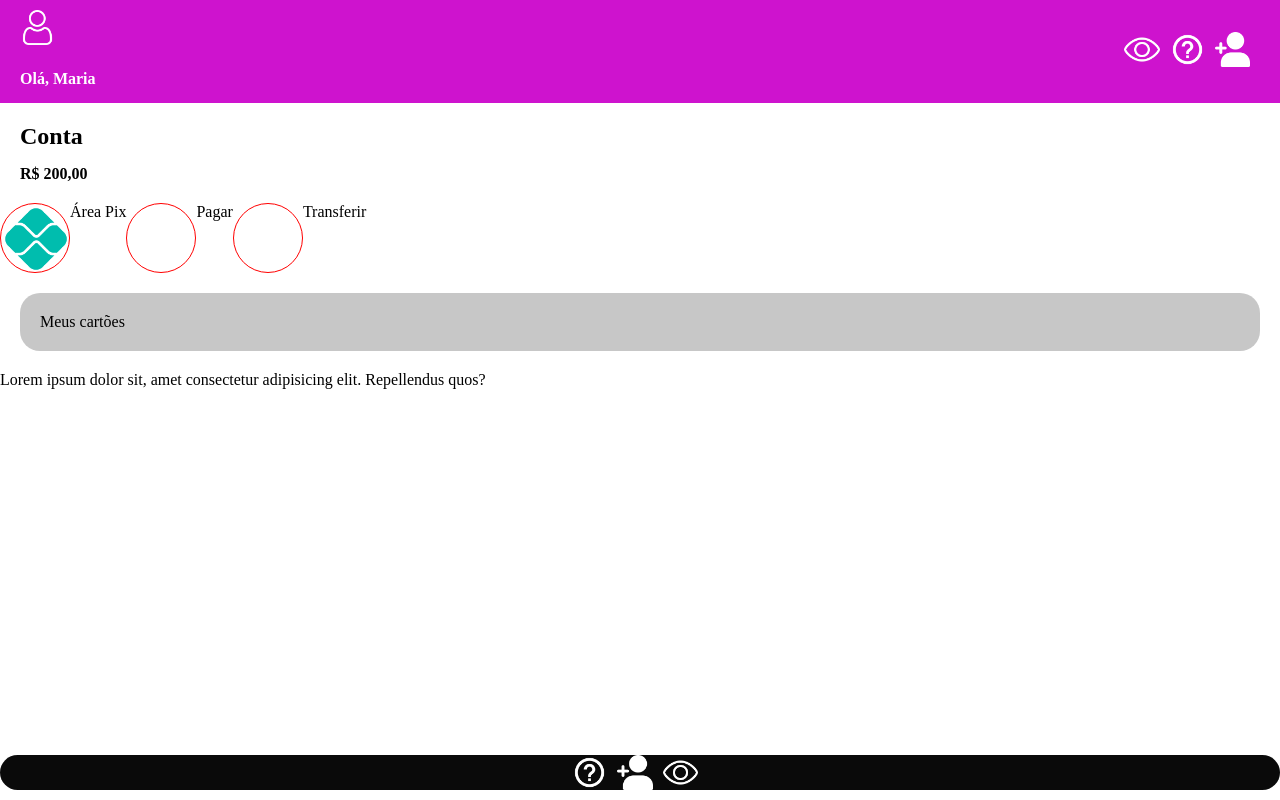
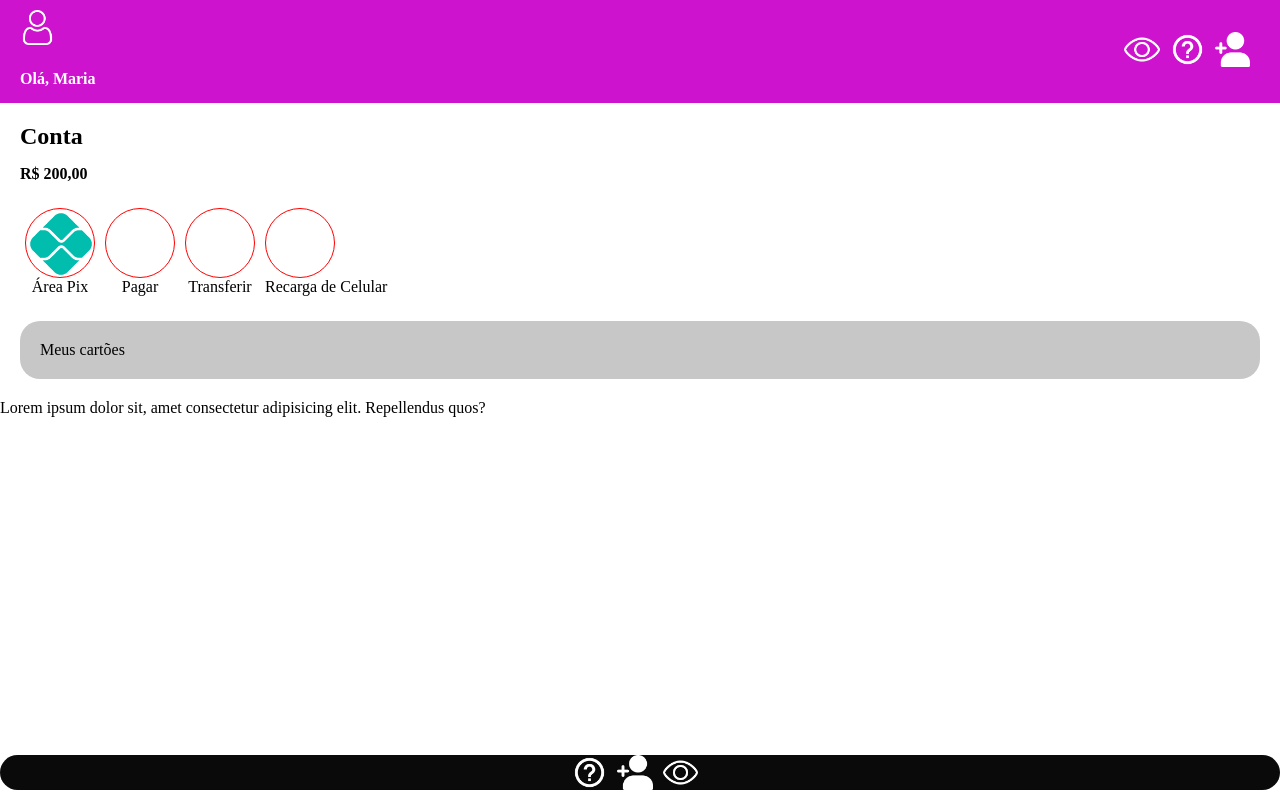
Before and after one commit to ZynkePartnership/Lopenk, a plain HTML site: page index.html in a window 1280 px wide. Drawn offline with Linux system fonts and the light colour scheme.

Commit message:
:tada: Alterations in CSS

```diff
--- a/css/style.css
+++ b/css/style.css
@@ -64,15 +64,25 @@ section.saldo p {
 
 section.carrossel {
     display: flex;
+    margin: 25px;
 }
 
 .pix,
 .payment,
-.transferencia {
+.transferencia,
+.recarga {
     width: 70px;
     height: 70px;
     border: 1px solid red;
     border-radius: 50%;
+}
+
+.pix-group,
+.payment-group,
+.transferencia-group,
+.recarga-group {
+    text-align: center;
+    margin-right: 10px;
 }
 
 section.carrossel .pix img {
--- a/index.html
+++ b/index.html
@@ -28,18 +28,30 @@
         </section>
 
         <section class="carrossel">
+            <div class="pix-group">
                 <div class="pix">
                     <img src="./images/logo-pix-png-icone-520x520.png" alt="Ícone do Pix de Pagamento">
                 </div>
                 <p>Área Pix</p>
+            </div>
+            <div class="payment-group">
                 <div class="payment">
                     <img src="" alt="">
                 </div>
                 <p>Pagar</p>
+            </div>
+            <div class="transferencia-group">
                 <div class="transferencia">
                     <img src="" alt="">
                 </div>
                 <p>Transferir</p>
+            </div>
+            <div class="recarga-group">
+                <div class="recarga">
+                    <img src="" alt="">
+                </div>
+                <p>Recarga de Celular</p>
+            </div>
         </section>
 
         <section class="cartoes">
```
Lines whose indentation alone changed are shown as unchanged.
